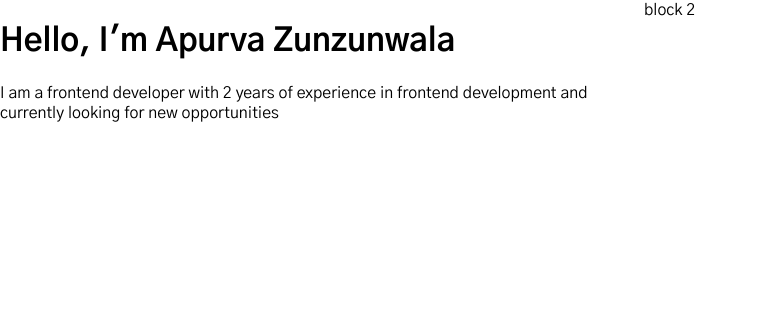
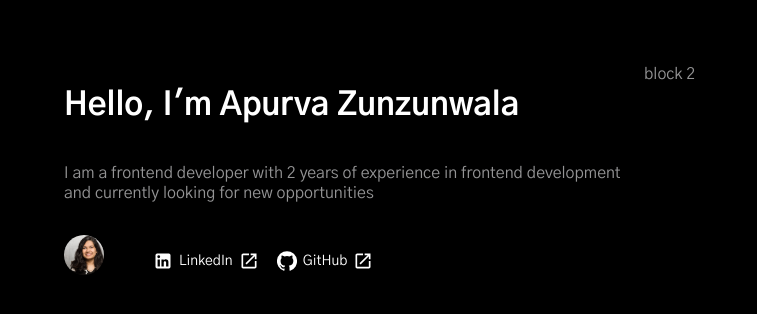
Before and after one commit to ApurvaZun/portfolio, a React app: page / in a window 1280 px wide. Shown: the whole page, without its empty margins (0-757 px from the left). Built offline with nearby package versions, Linux system fonts and the light colour scheme.

Commit message:
add style to the website

```diff
--- a/package.json
+++ b/package.json
@@ -9,7 +9,6 @@
     "start": "webpack serve --open 'Safari'",
     "build": "webpack --mode production",
     "lint": "eslint ."
-
   },
   "keywords": [],
   "author": "",
@@ -30,6 +29,7 @@
     "sass": "^1.32.8",
     "sass-loader": "^11.0.1",
     "style-loader": "^2.0.0",
+    "url-loader": "^4.1.1",
     "webpack": "^5.25.1",
     "webpack-cli": "^4.5.0",
     "webpack-dev-server": "^3.11.2"
--- a/src/components/userInfo.js
+++ b/src/components/userInfo.js
@@ -1,4 +1,12 @@
 import React from 'react';
+import LinkedInIcon from '@material-ui/icons/LinkedIn';
+import GitHubIcon from '@material-ui/icons/GitHub';
+import OpenInNewIcon from '@material-ui/icons/OpenInNew';
+import Avatar from '@material-ui/core/Avatar';
+
+import "../styles/userInfo.scss";
+import avatarImg from "../assets/prof_photo.jpg";
+
 
 const user = require("../data/user.json");
 
@@ -9,6 +17,25 @@ const UserInfo = () => {
         <div>
             <h1>{user[0].User}</h1>
             <p>{user[0].Description}</p>
+            <div className="social-info">
+                <Avatar alt="Remy Sharp" src={avatarImg} />
+                <ul>
+                    <li>
+                        <a href="https://sarahdayan.dev/" rel="noreferrer" target="_blank" className="item-social-icon">
+                        <LinkedInIcon fontSize="small" />
+                        <span>LinkedIn</span>
+                        <OpenInNewIcon fontSize="small" />
+                        </a>
+                    </li>
+                    <li>
+                        <a href="https://sarahdayan.dev/" rel="noreferrer" target="_blank" className="item-social-icon">
+                        <GitHubIcon fontSize="small" />
+                        <span>GitHub</span>
+                        <OpenInNewIcon fontSize="small" />
+                        </a>
+                    </li>
+                </ul>
+            </div>
         </div>
     )
 }
--- a/src/index.js
+++ b/src/index.js
@@ -1,17 +1,31 @@
 import React from "react";
 import ReactDOM from "react-dom";
 import Grid from '@material-ui/core/Grid';
+import { makeStyles } from '@material-ui/core/styles';
 
 import UserInfo from "./components/userInfo";
 import "./index.scss";
 
+const useStyles = makeStyles((theme) => ({
+    root: {
+      flexGrow: 1,
+      padding: '4rem'
+    },
+    grid: {
+      padding: theme.spacing(2),
+      textAlign: 'center',
+    },
+  }));
+
 const App = () => {
 
+    const classes = useStyles();
+
     return (
-        <div>
+        <div className={classes.root}>
             <Grid container spacing={1}>
-                <Grid item xs={6}>
-                    <UserInfo />
+                <Grid item xs={6} className="user-info">
+                    <UserInfo className={classes.grid}/>
                 </Grid>
                 <Grid item xs={6}>
                     block 2
--- a/src/index.scss
+++ b/src/index.scss
@@ -1,10 +1,8 @@
-@import url('https://fonts.googleapis.com/css2?family=Gothic+A1:wght@400;700&display=swap');
-
-$font: 'Gothic A1', sans-serif;
-$primary-color: #3e6f9e;
+@import "./styles/variable.scss";
 
 body {
   font-family: $font;
   margin: 0;
-
+  background-color: $primary-color;
+  color: $secondary-font-color;
 }
--- /dev/null
+++ b/src/styles/userInfo.scss
@@ -0,0 +1,29 @@
+@import "./variable.scss";
+
+.user-info {
+    h1{
+        color: $primary-font-color;
+    }
+    p{
+        padding-top: 1rem;
+    }
+    .social-info{
+        padding-top: 1rem;
+        display: flex;
+        ul{
+            list-style-type: none;
+            display: flex;
+            a{
+                color: $primary-font-color;
+                font-size: 14px;
+                text-decoration:none;
+                display: flex;
+                align-items: center;
+            }
+            li,a,span,svg{
+                margin-left: 3px;
+                margin-right: 3px;
+            }
+        }
+    }
+}
--- /dev/null
+++ b/src/styles/variable.scss
@@ -0,0 +1,6 @@
+@import url('https://fonts.googleapis.com/css2?family=Gothic+A1:wght@400;700&display=swap');
+
+$font: 'Gothic A1', sans-serif;
+$primary-color: #000000;
+$primary-font-color: #FFFFFF;
+$secondary-font-color: #949495;
--- a/webpack.config.js
+++ b/webpack.config.js
@@ -12,6 +12,12 @@ module.exports = {
         test: /\.js$/,
         exclude: /node_modules/,
         use: ["babel-loader",  "eslint-loader"]
+      },
+      {
+        test: /\.(jpg|png)$/,
+        use: {
+          loader: 'url-loader',
+        },
       }
     ]
   },
```
Also changed, not shown: src/assets/prof_photo.jpg (added), 2 other files.
